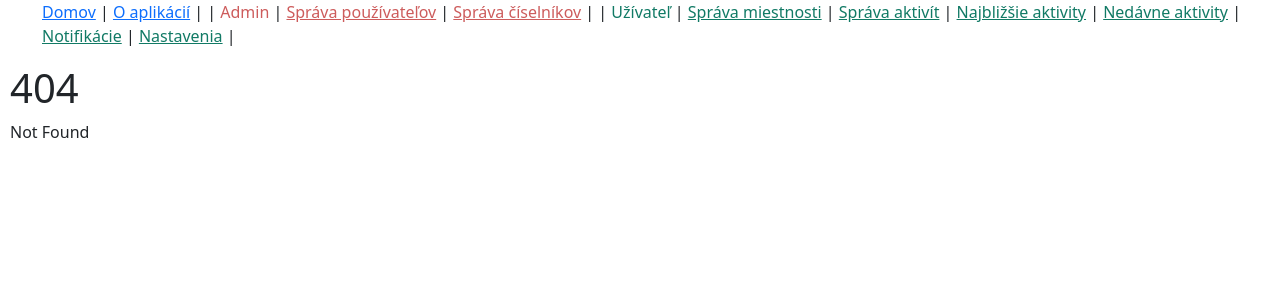
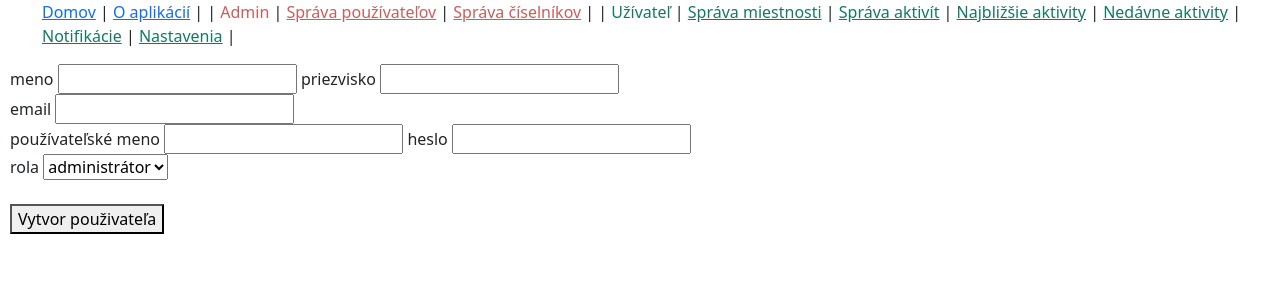
Before and after one commit to AntonKica/strazkvaldo, a SvelteKit app in the folder strazkvaldo-ui/: page /admin/user/create in a window 1280 px wide. Before the commit this address had no page. Shown: the top 300 px of the page. Built offline with nearby package versions, Linux system fonts and the light colour scheme.

Commit message:
[week7] Added user create page for admin

```diff
--- /dev/null
+++ b/strazkvaldo-ui/src/routes/admin/user/create/+page.svelte
@@ -0,0 +1,48 @@
+<script lang="ts">
+	import type { PageProps } from './$types';
+    import { base } from '$app/paths';
+    import { goto } from '$app/navigation';
+
+	let { data }: PageProps = $props();
+    console.log(data);
+
+    const handleSubmit = async (event: SubmitEvent) => {
+        event.preventDefault();
+
+        const formData = new FormData(event.target as HTMLFormElement);
+        const data = Object.fromEntries(formData);
+        const formatted_data = {
+		...data,
+		app_user_role: Number(data.app_user_role)
+        };
+
+		fetch('/svc/app-user', {
+			method: "POST",
+            headers: {
+                'Content-Type': 'application/json'
+            },
+			body:JSON.stringify(formatted_data)
+		}).then((response) => {
+            if(response.ok) {
+                goto(`${base}/admin/user/${response.headers.get('location')}/view`)
+            } else {
+                alert("Failed to create user")
+            }
+        })
+	}
+</script>
+
+<form method="POST" onsubmit={handleSubmit}>
+	<label> meno <input name="first_name" type="text"> </label>
+	<label> priezvisko <input name="last_name" type="text"> </label> <br>
+	<label> email <input name="email" type="email"> </label> <br>
+	<label> používateľské meno <input name="username" type="text"> </label>
+	<label> heslo <input name="password" type="password"> </label> <br>
+    <label> rola
+        <select name="app_user_role">
+            <option value=0>administrátor</option>
+            <option value=1>používateľ</option>
+        </select>
+	 </label> <br><br>
+	<button type="submit">Vytvor použivateľa</button>
+</form>
```
